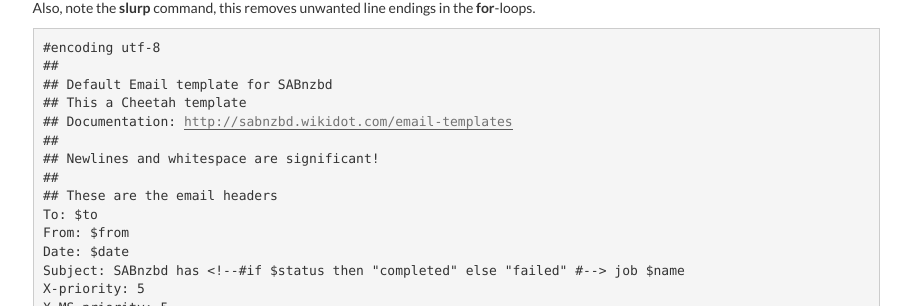
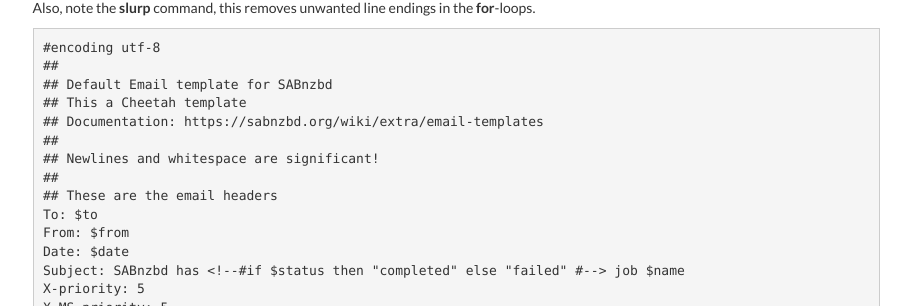
Before and after one commit to sabnzbd/sabnzbd.github.io, a Jekyll site: the page built from wiki/extra/email-templates.html, in a window 1280 px wide and 1400 px high, scrolled down 910 px. Shown: the part 220-526 px from the top of the window, without its empty margins (330-1241 px from the left). Built offline with Jekyll 4.4.1, drawn with Linux system fonts in a browser that asks for light colours; some of the changed text lies outside the part shown.

Commit message:
Update outdated link

```diff
--- a/wiki/extra/email-templates.html
+++ b/wiki/extra/email-templates.html
@@ -96,7 +96,7 @@
 ##
 ## Default Email template for SABnzbd
 ## This a Cheetah template
-## Documentation: <a class="vglnk" href="https://sabnzbd.org/wiki/extra/email-templates" rel="nofollow"><span>http</span><span>://</span><span>sabnzbd</span><span>.</span><span>wikidot</span><span>.</span><span>com</span><span>/</span><span>email</span><span>-</span><span>templates</span></a>
+## Documentation: https://sabnzbd.org/wiki/extra/email-templates
 ##
 ## Newlines and whitespace are significant!
 ##
```
